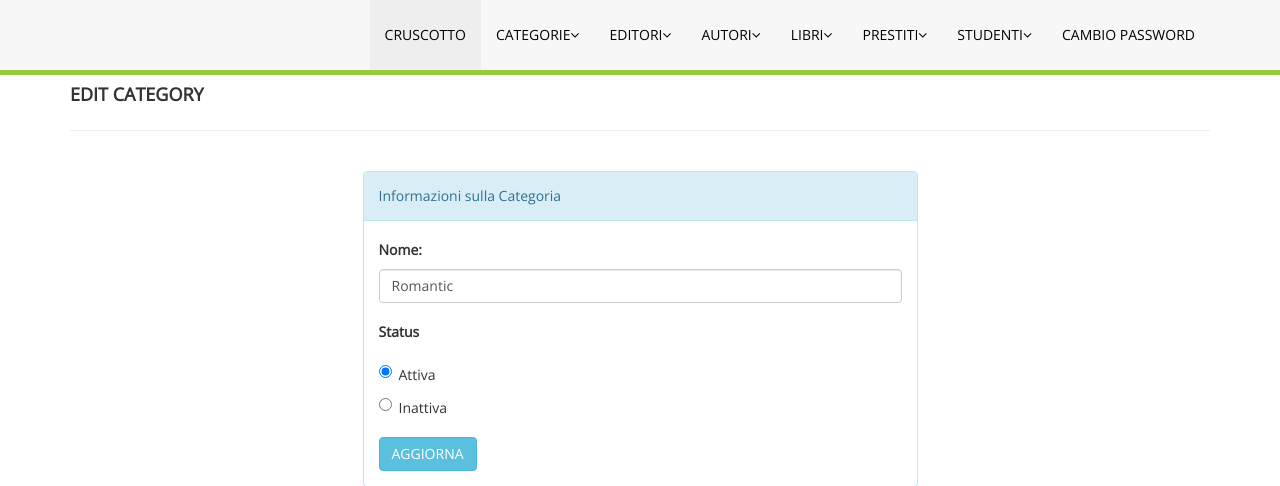
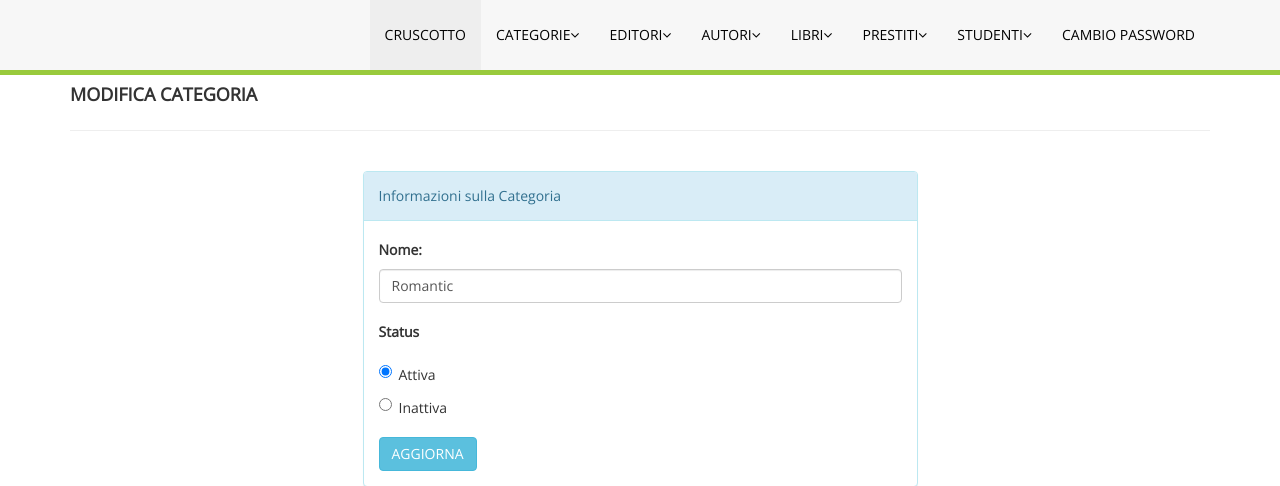
Before and after one commit to digitalbridgesrl/lms, a PHP site: page /admin/edit-category.php?catid=4 in a window 1280 px wide. Shown: the part 90-576 px from the top of the page. Run offline with PHP 8.4, Linux system fonts and the light colour scheme; a user stored in the database is signed in; data comes from the database, SQL or seed files in the repository.

Commit message:
Traduzione.

```diff
--- a/admin/edit-category.php
+++ b/admin/edit-category.php
@@ -52,7 +52,7 @@ header('location:manage-categories.php');
          <div class="container">
         <div class="row pad-botm">
             <div class="col-md-12">
-                <h4 class="header-line">Edit category</h4>
+                <h4 class="header-line">Modifica Categoria</h4>
 
                             </div>
 
```
